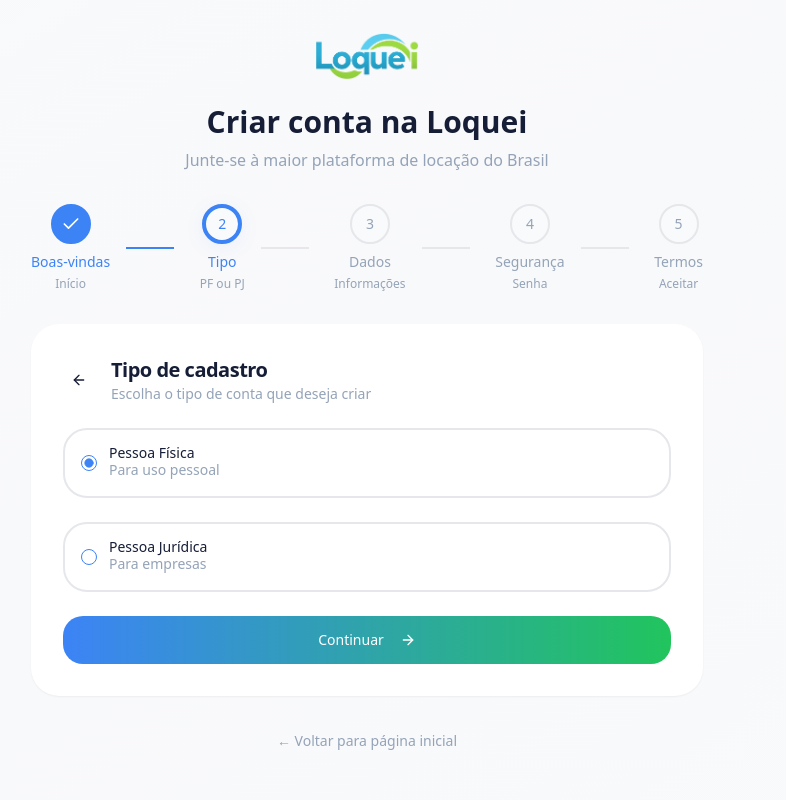
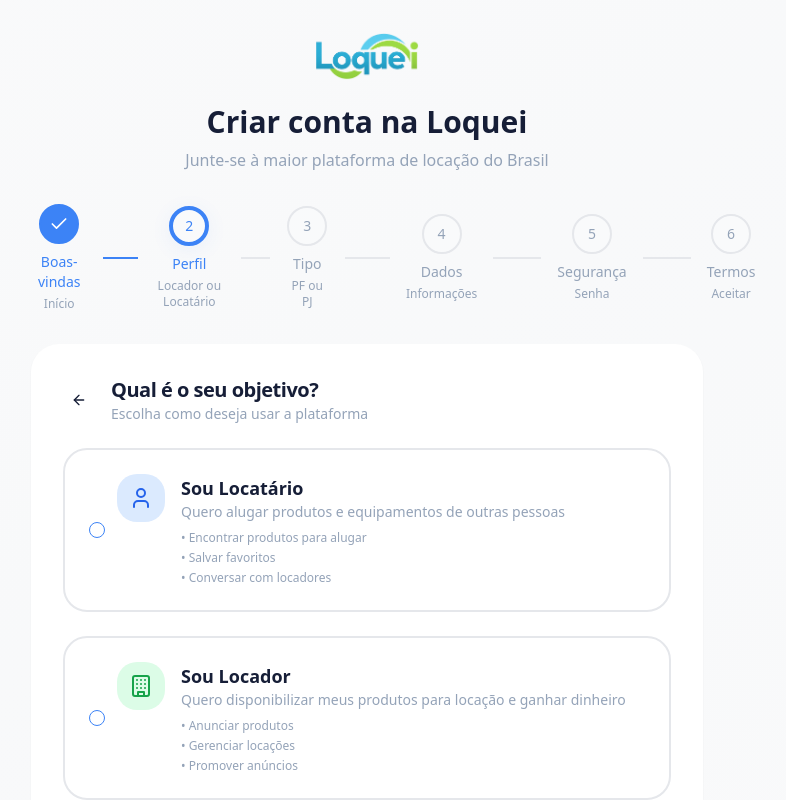
Before and after one commit to mupa-desenvolvimento/loquei-alugue-tudo, a React (Vite) app: page /cadastrar in a window 1280 px wide. Both pictures are taken after a click on the button "Começar cadastro". Shown: the top 800 px of the page, without its empty margins (273-1059 px from the left). Built offline with nearby package versions, Linux system fonts and the light colour scheme.

Commit message:
Adicionar diferenciação de usuário no cadastro
Implementada a funcionalidade de diferenciar locatário e locador no formulário de cadastro. O usuário agora pode escolher seu papel antes de prosseguir com o registro.

```diff
--- a/src/pages/Cadastrar.tsx
+++ b/src/pages/Cadastrar.tsx
@@ -12,6 +12,7 @@ import { Mail, Lock, Eye, EyeOff, User, Building, Phone, ArrowRight, ArrowLeft }
 
 const registerSteps: Step[] = [
   { id: "welcome", title: "Boas-vindas", description: "Início" },
+  { id: "profile", title: "Perfil", description: "Locador ou Locatário" },
   { id: "type", title: "Tipo", description: "PF ou PJ" },
   { id: "basic", title: "Dados", description: "Informações" },
   { id: "security", title: "Segurança", description: "Senha" },
@@ -23,6 +24,7 @@ const Cadastrar = () => {
   const [completedSteps, setCompletedSteps] = useState<string[]>([]);
   const [showPassword, setShowPassword] = useState(false);
   const [showConfirmPassword, setShowConfirmPassword] = useState(false);
+  const [userProfile, setUserProfile] = useState(""); // locatario ou locador
   const [userType, setUserType] = useState("pf");
   const [acceptTerms, setAcceptTerms] = useState(false);
   const [formData, setFormData] = useState({
@@ -63,7 +65,7 @@ const Cadastrar = () => {
       return;
     }
     // TODO: Implementar lógica de cadastro
-    console.log("Register attempt:", { ...formData, userType });
+    console.log("Register attempt:", { ...formData, userType, userProfile });
   };
 
   return (
@@ -106,7 +108,7 @@ const Cadastrar = () => {
 
                 <div className="space-y-4">
                   <Button
-                    onClick={() => handleNextStep("type")}
+                    onClick={() => handleNextStep("profile")}
                     className="w-full h-12 rounded-2xl bg-gradient-to-r from-primary to-accent shadow-modern"
                   >
                     Começar cadastro
@@ -136,7 +138,7 @@ const Cadastrar = () => {
               </div>
             )}
 
-            {currentStep === "type" && (
+            {currentStep === "profile" && (
               <div className="space-y-6">
                 <div className="flex items-center space-x-4">
                   <Button
@@ -148,9 +150,88 @@ const Cadastrar = () => {
                     <ArrowLeft className="h-4 w-4" />
                   </Button>
                   <div>
-                    <CardTitle className="text-xl">Tipo de cadastro</CardTitle>
+                    <CardTitle className="text-xl">Qual é o seu objetivo?</CardTitle>
                     <CardDescription>
-                      Escolha o tipo de conta que deseja criar
+                      Escolha como deseja usar a plataforma
+                    </CardDescription>
+                  </div>
+                </div>
+
+                <RadioGroup value={userProfile} onValueChange={setUserProfile} className="space-y-4">
+                  <div className="flex items-center space-x-3 p-6 border-2 rounded-2xl hover:border-primary transition-colors cursor-pointer">
+                    <RadioGroupItem value="locatario" id="locatario" />
+                    <Label htmlFor="locatario" className="flex-1 cursor-pointer">
+                      <div className="flex items-start space-x-4">
+                        <div className="w-12 h-12 bg-blue-100 rounded-xl flex items-center justify-center">
+                          <User className="h-6 w-6 text-blue-600" />
+                        </div>
+                        <div>
+                          <p className="font-semibold text-lg">Sou Locatário</p>
+                          <p className="text-sm text-muted-foreground">
+                            Quero alugar produtos e equipamentos de outras pessoas
+                          </p>
+                          <ul className="text-xs text-muted-foreground mt-2 space-y-1">
+                            <li>• Encontrar produtos para alugar</li>
+                            <li>• Salvar favoritos</li>
+                            <li>• Conversar com locadores</li>
+                          </ul>
+                        </div>
+                      </div>
+                    </Label>
+                  </div>
+
+                  <div className="flex items-center space-x-3 p-6 border-2 rounded-2xl hover:border-primary transition-colors cursor-pointer">
+                    <RadioGroupItem value="locador" id="locador" />
+                    <Label htmlFor="locador" className="flex-1 cursor-pointer">
+                      <div className="flex items-start space-x-4">
+                        <div className="w-12 h-12 bg-green-100 rounded-xl flex items-center justify-center">
+                          <Building className="h-6 w-6 text-green-600" />
+                        </div>
+                        <div>
+                          <p className="font-semibold text-lg">Sou Locador</p>
+                          <p className="text-sm text-muted-foreground">
+                            Quero disponibilizar meus produtos para locação e ganhar dinheiro
+                          </p>
+                          <ul className="text-xs text-muted-foreground mt-2 space-y-1">
+                            <li>• Anunciar produtos</li>
+                            <li>• Gerenciar locações</li>
+                            <li>• Promover anúncios</li>
+                          </ul>
+                        </div>
+                      </div>
+                    </Label>
+                  </div>
+                </RadioGroup>
+
+                <Button
+                  onClick={() => handleNextStep("type")}
+                  disabled={!userProfile}
+                  className="w-full h-12 rounded-xl bg-gradient-to-r from-primary to-accent disabled:opacity-50"
+                >
+                  Continuar
+                  <ArrowRight className="ml-2 h-4 w-4" />
+                </Button>
+              </div>
+            )}
+
+            {currentStep === "type" && (
+              <div className="space-y-6">
+                <div className="flex items-center space-x-4">
+                  <Button
+                    variant="ghost"
+                    size="sm"
+                    onClick={() => handlePreviousStep("profile")}
+                    className="p-2 rounded-xl"
+                  >
+                    <ArrowLeft className="h-4 w-4" />
+                  </Button>
+                  <div>
+                    <CardTitle className="text-xl">Tipo de conta</CardTitle>
+                    <CardDescription>
+                      {userProfile === "locador"
+                        ? "Como locador, informe se é pessoa física ou jurídica"
+                        : "Escolha o tipo de conta que deseja criar"
+                      }
                     </CardDescription>
                   </div>
                 </div>
@@ -161,7 +242,9 @@ const Cadastrar = () => {
                     <Label htmlFor="pf" className="flex-1 cursor-pointer">
                       <div>
                         <p className="font-medium">Pessoa Física</p>
-                        <p className="text-sm text-muted-foreground">Para uso pessoal</p>
+                        <p className="text-sm text-muted-foreground">
+                          {userProfile === "locador" ? "Para locadores individuais" : "Para uso pessoal"}
+                        </p>
                       </div>
                     </Label>
                   </div>
@@ -170,7 +253,9 @@ const Cadastrar = () => {
                     <Label htmlFor="pj" className="flex-1 cursor-pointer">
                       <div>
                         <p className="font-medium">Pessoa Jurídica</p>
-                        <p className="text-sm text-muted-foreground">Para empresas</p>
+                        <p className="text-sm text-muted-foreground">
+                          {userProfile === "locador" ? "Para empresas de locação" : "Para empresas"}
+                        </p>
                       </div>
                     </Label>
                   </div>
```
